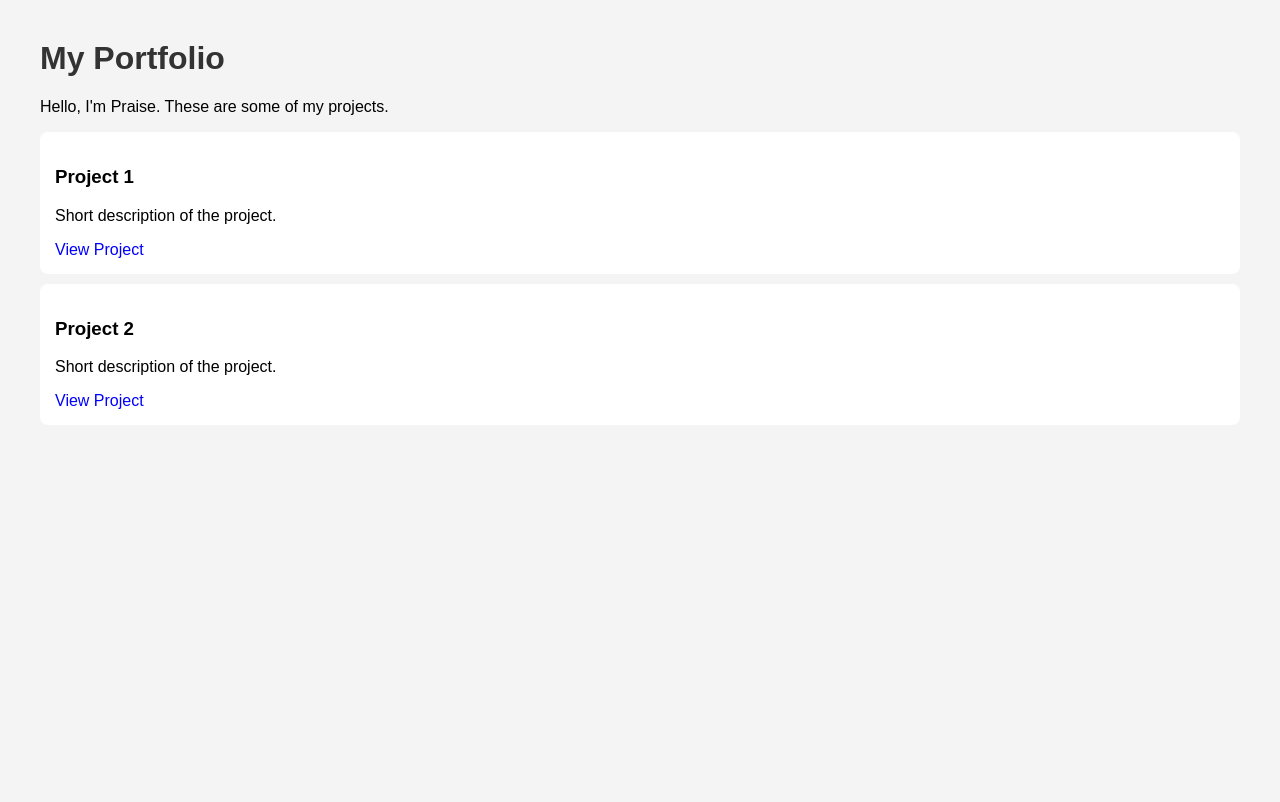
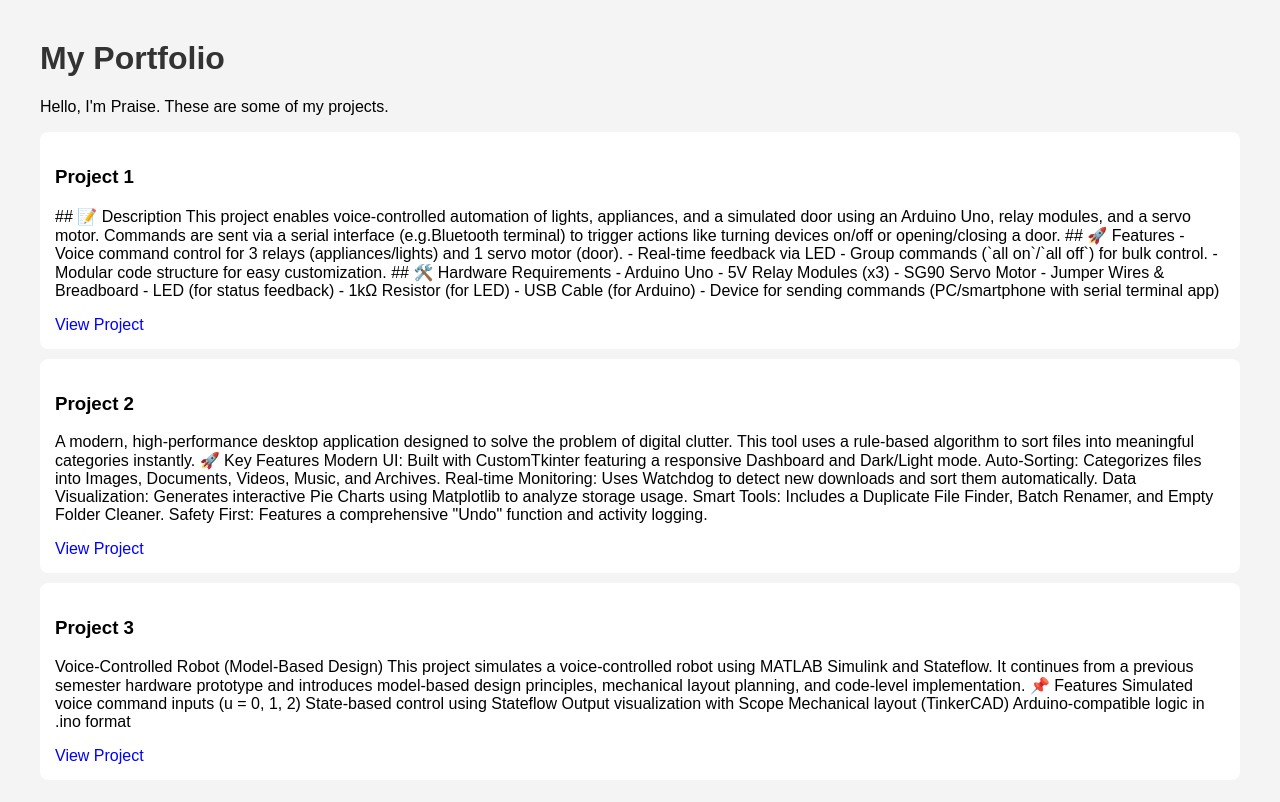
Before and after one commit to PraiseEC/PraiseEC.github.io, a plain HTML site: page index.html in a window 1280 px wide. Drawn offline with Linux system fonts and the light colour scheme.

Commit message:
Update index.html

```diff
--- a/index.html
+++ b/index.html
@@ -32,15 +32,55 @@
 
 <div class="project">
 <h3>Project 1</h3>
-<p>Short description of the project.</p>
-<a href="https://github.com/PraiseEC/project-repo">View Project</a>
+<p>## 📝 Description
+This project enables voice-controlled automation of lights, appliances, and a simulated door using an Arduino Uno, relay modules, and a servo motor. Commands are sent via a serial interface (e.g.Bluetooth terminal) to trigger actions like turning devices on/off or opening/closing a door.
+
+## 🚀 Features
+- Voice command control for 3 relays (appliances/lights) and 1 servo motor (door).
+- Real-time feedback via LED
+- Group commands (`all on`/`all off`) for bulk control.
+- Modular code structure for easy customization.
+
+## 🛠️ Hardware Requirements
+- Arduino Uno
+- 5V Relay Modules (x3)
+- SG90 Servo Motor
+- Jumper Wires & Breadboard
+- LED (for status feedback)
+- 1kΩ Resistor (for LED)
+- USB Cable (for Arduino)
+- Device for sending commands (PC/smartphone with serial terminal app)
+</p>
+<a href="https://github.com/PraiseEC/Group-7-Mechatronics-Voice-Contrlolled-Home-Automation-Robot-System">View Project</a>
 </div>
 
 <div class="project">
 <h3>Project 2</h3>
-<p>Short description of the project.</p>
-<a href="https://github.com/PraiseEC/project-repo">View Project</a>
+<p>A modern, high-performance desktop application designed to solve the problem of digital clutter. This tool uses a rule-based algorithm to sort files into meaningful categories instantly.
+
+🚀 Key Features
+Modern UI: Built with CustomTkinter featuring a responsive Dashboard and Dark/Light mode.
+Auto-Sorting: Categorizes files into Images, Documents, Videos, Music, and Archives.
+Real-time Monitoring: Uses Watchdog to detect new downloads and sort them automatically.
+Data Visualization: Generates interactive Pie Charts using Matplotlib to analyze storage usage.
+Smart Tools: Includes a Duplicate File Finder, Batch Renamer, and Empty Folder Cleaner.
+Safety First: Features a comprehensive "Undo" function and activity logging.</p>
+<a href="https://github.com/PraiseEC/File-Organizer-Pro">View Project</a>
 </div>
 
+<div class="project">
+<h3>Project 3</h3>
+<p>Voice-Controlled Robot (Model-Based Design)
+This project simulates a voice-controlled robot using MATLAB Simulink and Stateflow. It continues from a previous semester hardware prototype and introduces model-based design principles, mechanical layout planning, and code-level implementation.
+
+📌 Features
+Simulated voice command inputs (u = 0, 1, 2)
+State-based control using Stateflow
+Output visualization with Scope
+Mechanical layout (TinkerCAD)
+Arduino-compatible logic in .ino format
+</p>
+<a href="https://github.com/PraiseEC/Group-7-voice-controlled-robot-home-automation-MBD">View Project</a>
+</div>
 </body>
 </html>
```
